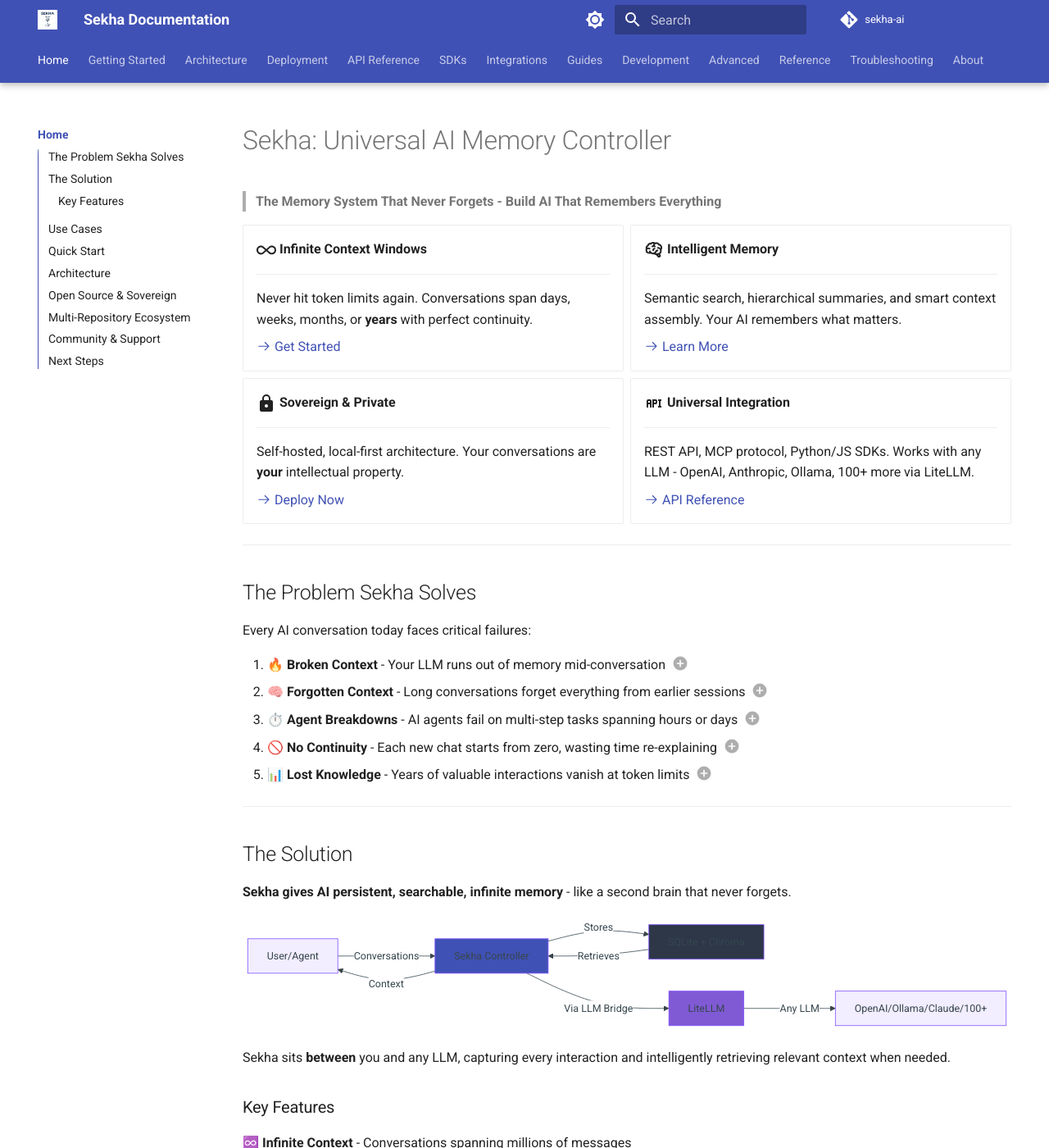
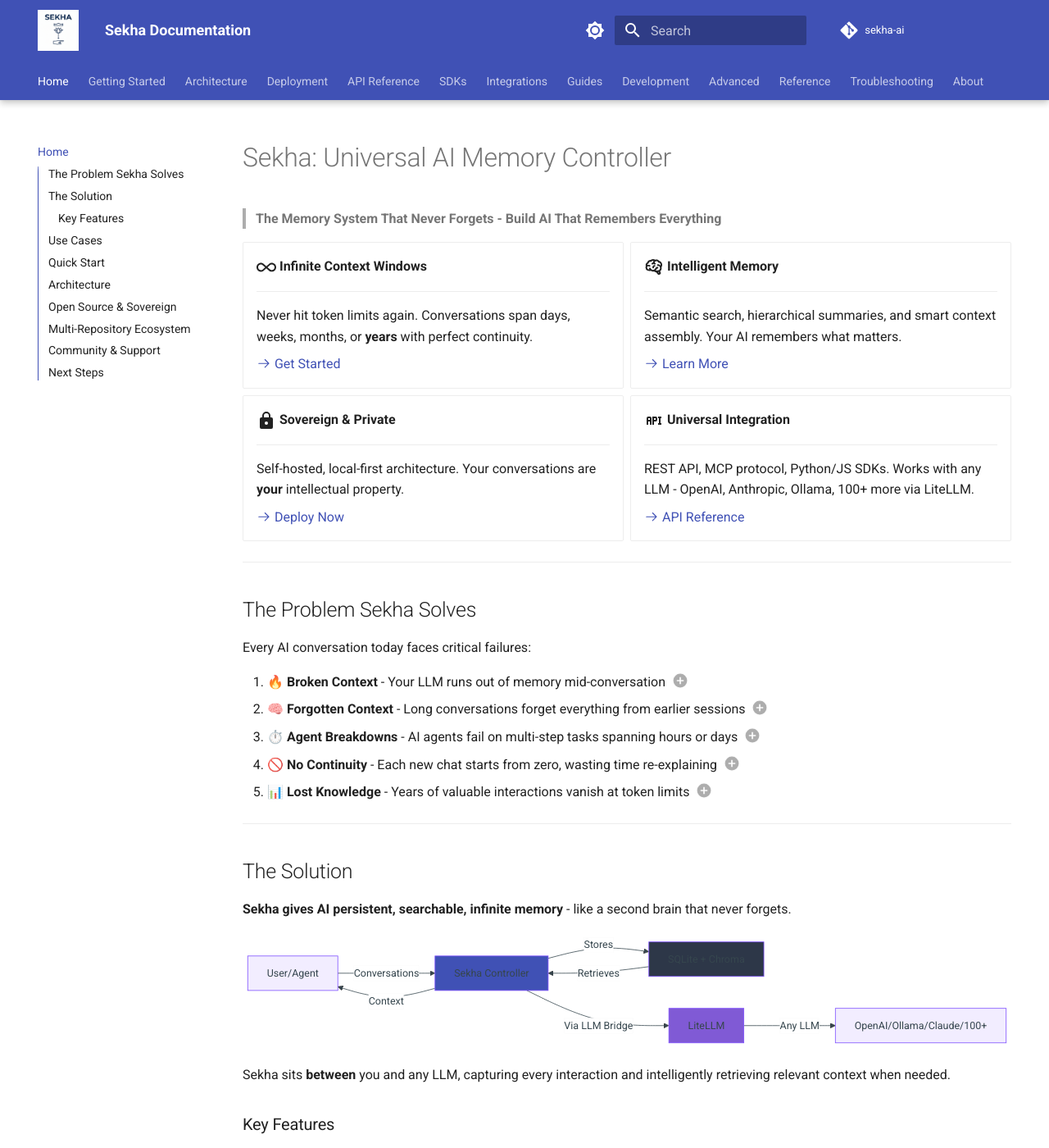
Before and after one commit to sekha-ai/sekha-website, an MkDocs documentation site: the page built from docs/index.md, in a window 1280 px wide and 1400 px high. Shown: the whole window at 82% size. Built offline with MkDocs 1.6.1 and Material for MkDocs 9.7.7, drawn with Linux system fonts in a browser that asks for light colours; comment, search, counter and statistics services are not loaded; the version menu is left out.

Commit message:
fix: increase logo size from tiny default to 2.5rem

```diff
--- a/docs/stylesheets/extra.css
+++ b/docs/stylesheets/extra.css
@@ -1,81 +1,58 @@
-/* Sekha Documentation - Custom Styles */
+/* Custom styles for Sekha documentation */
 
-:root {
-  /* Custom color overrides */
-  --md-primary-fg-color: #4f46e5;  /* Indigo */
-  --md-accent-fg-color: #7c3aed;   /* Purple */
+/* Make logo larger */
+.md-header__button.md-logo img,
+.md-header__button.md-logo svg {
+  height: 2.5rem !important;
+  width: auto !important;
 }
 
-/* Custom code block styling */
-.highlight {
+/* Adjust header spacing for larger logo */
+.md-header__title {
+  margin-left: 0.5rem;
+}
+
+/* Ensure logo scales properly on mobile */
+@media screen and (max-width: 76.1875em) {
+  .md-header__button.md-logo img,
+  .md-header__button.md-logo svg {
+    height: 2rem !important;
+  }
+}
+
+/* Better code block styling */
+.highlight pre {
   border-radius: 0.5rem;
 }
 
 /* Improve table readability */
 table {
-  font-size: 0.9em;
+  border-collapse: collapse;
+  width: 100%;
 }
 
 table th {
-  background-color: var(--md-primary-fg-color--light);
   font-weight: 600;
+  background-color: var(--md-default-fg-color--lightest);
 }
 
-/* Admonition custom styles */
+table td,
+table th {
+  padding: 0.75rem;
+}
+
+/* Admonition custom styling */
 .admonition {
   border-radius: 0.5rem;
-  box-shadow: 0 2px 4px rgba(0, 0, 0, 0.1);
 }
 
-/* Code copy button hover effect */
-.md-clipboard:hover {
-  background-color: var(--md-accent-fg-color);
-}
-
-/* Custom footer styling */
+/* Footer improvements */
 .md-footer-custom {
   text-align: center;
   padding: 1rem 0;
-  font-size: 0.8rem;
-  opacity: 0.7;
+  color: var(--md-default-fg-color--light);
 }
 
 .md-footer-custom a {
-  color: inherit;
-  text-decoration: underline;
+  color: var(--md-primary-fg-color);
 }
-
-/* Improve navigation readability */
-.md-nav__link--active {
-  font-weight: 600;
-}
-
-/* Better spacing for lists */
-ul li, ol li {
-  margin-bottom: 0.5em;
-}
-
-/* Code inline styling */
-code {
-  padding: 0.2em 0.4em;
-  border-radius: 0.3em;
-  font-size: 0.9em;
-}
-
-/* Improve search highlight */
-.md-search-result__article--document {
-  border-radius: 0.5rem;
-}
-
-/* Custom homepage hero section (if needed) */
-.md-typeset .hero {
-  text-align: center;
-  padding: 2rem 0;
-}
-
-/* Better mobile responsiveness */
-@media screen and (max-width: 76.1875em) {
-  .md-typeset table {
-    font-size: 0.8em;
-  }
-}
```
